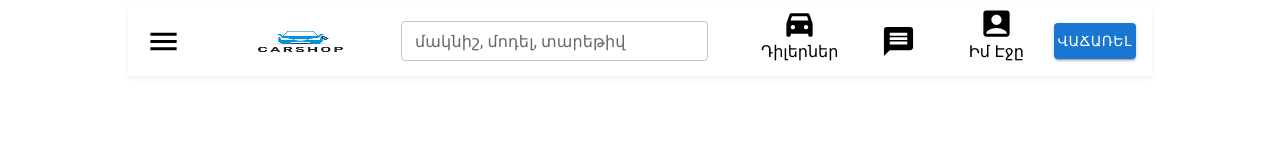
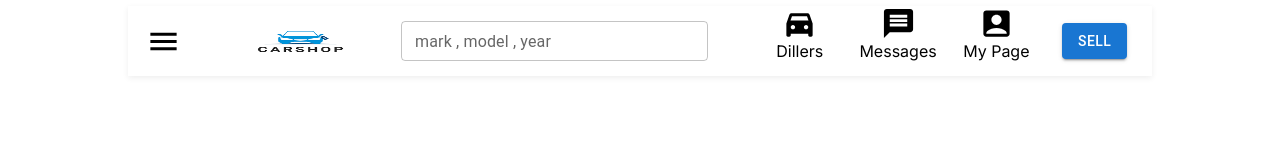
Before and after one commit to Artush-Miqayelyan/React-Final-Project, a Next.js app: page / in a window 1280 px wide. Shown: the top 159 px of the page. Built offline with nearby package versions, Linux system fonts and the light colour scheme; no server answers.

Commit message:
Merge Result

```diff
--- a/app/components/header/header.jsx
+++ b/app/components/header/header.jsx
@@ -41,22 +41,23 @@ function Header() {
 
             </div>
             <div className={styles.inputSec}>
-                <TextField fullWidth size="small" id="outlined-basic" label="մակնիշ, մոդել, տարեթիվ" variant="outlined" />
+                <TextField fullWidth size="small" id="outlined-basic" label="mark , model , year" variant="outlined" />
             </div>
             <div className={styles.login_help_diller_Sec}>
                 <div className={styles.dillerSec}>
                     <DirectionsCarFilledIcon fontSize="large" />
-                    <p>Դիլերներ</p>
+                    <p>Dillers</p>
                 </div>
                 <div className={styles.helpSec} onClick={showMessages}>
                     <MessageIcon fontSize="large" />
+                    <p>Messages</p>
                 </div>
                 <div className={styles.accountSec}>
                     <AccountBoxIcon fontSize="large" />
-                    <p>Իմ Էջը</p>
+                    <p>My Page</p>
                 </div>
                 <div className={styles.soldSec}>
-                    <Button variant="contained">Վաճառել</Button>
+                    <Button variant="contained">Sell</Button>
                 </div>
             </div>
         </header>
--- a/app/components/header/header.module.css
+++ b/app/components/header/header.module.css
@@ -59,7 +59,7 @@
     width: 20%;
     height: 100%;
     display: flex;
-    justify-content: center;
+    flex-direction: column;
     align-items: center;
     cursor: pointer;
 }
```
